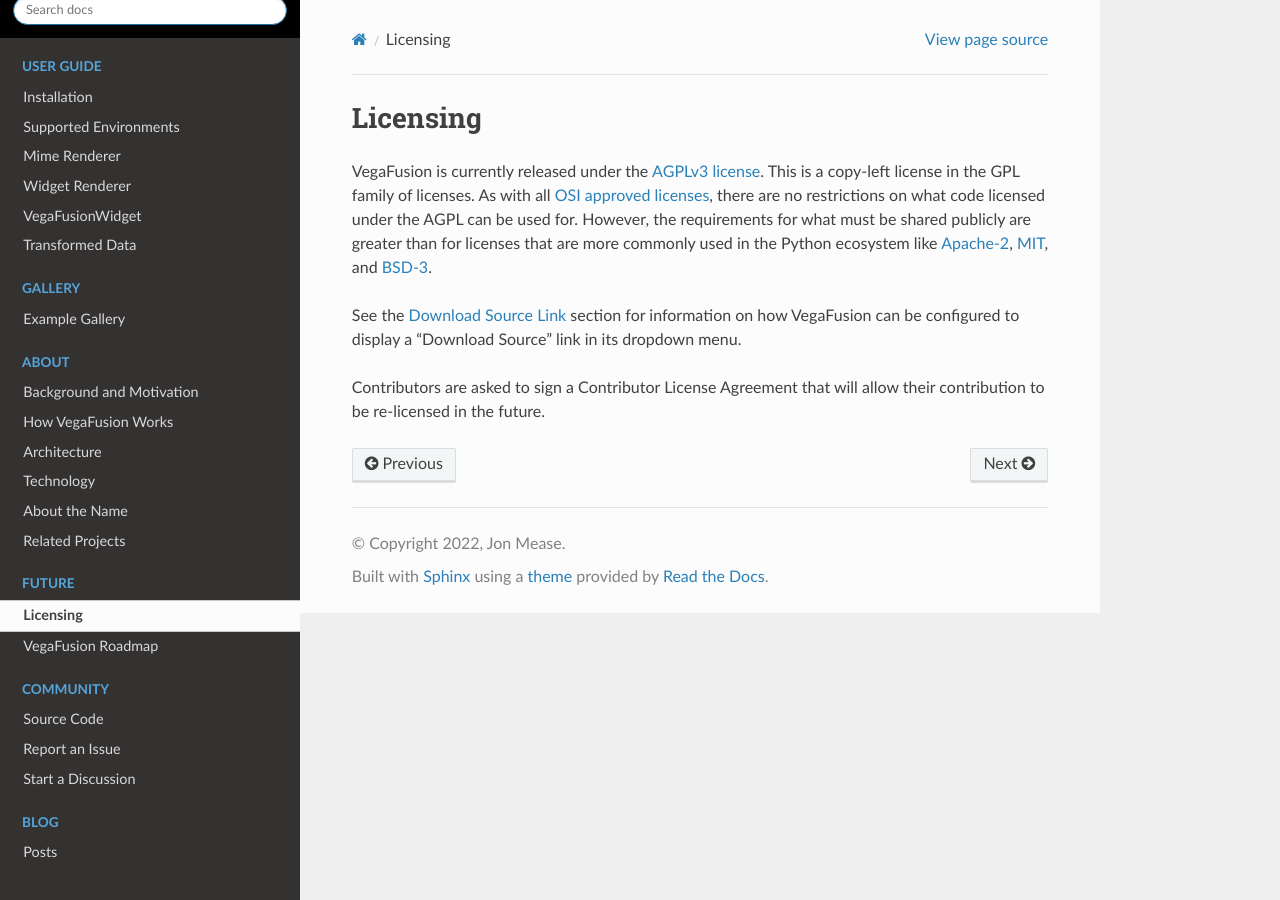
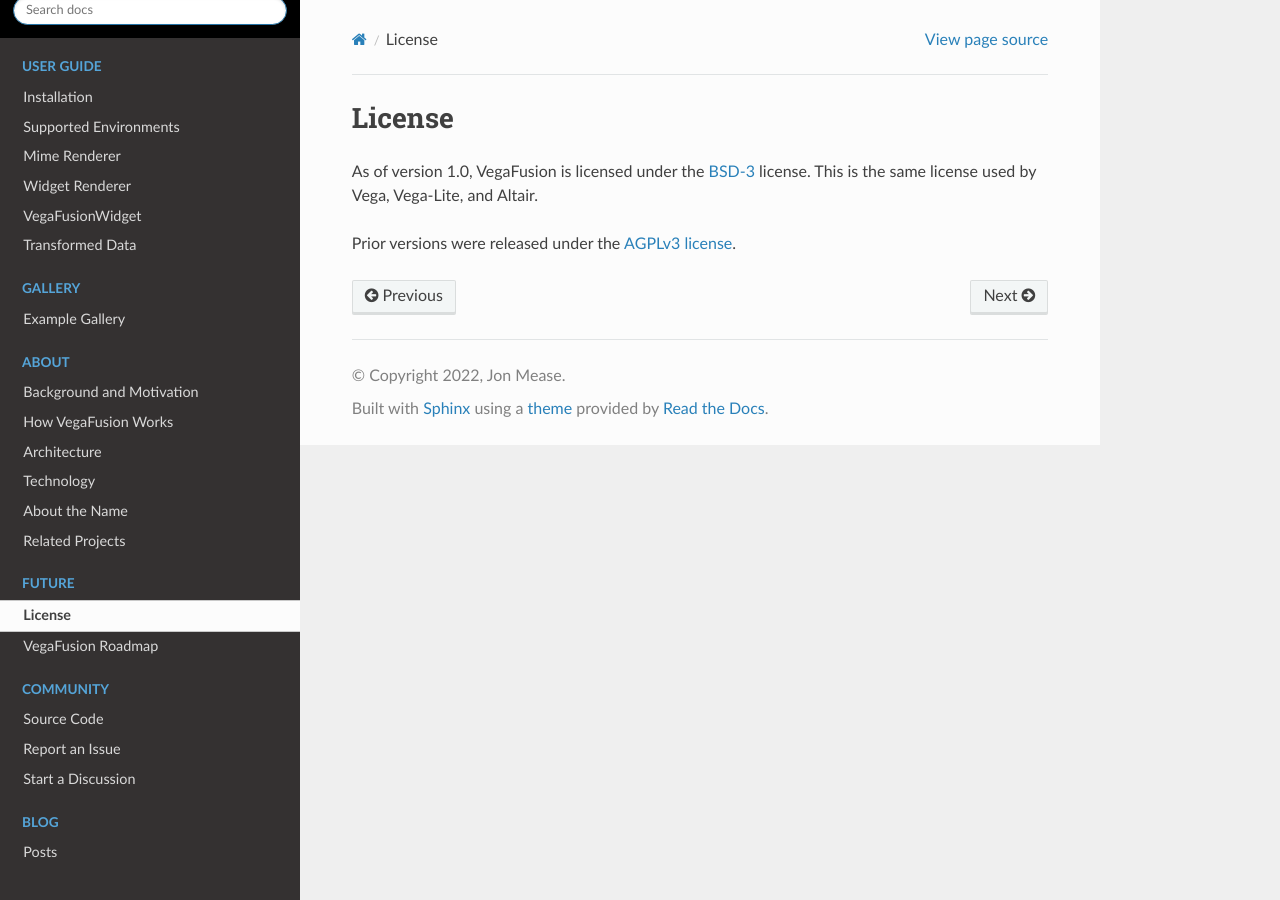
Before and after one commit to vegafusion/vegafusion.github.io, a Sphinx documentation site: the page built from source/license_overview.md, in a window 1280 px wide. Built offline with Sphinx 7.4.7 and the Read the Docs theme 2.0.0, drawn with Linux system fonts in a browser that asks for light colours.

Commit message:
Remove download_source_link docs and update license to BSD-3.

```diff
--- a/source/license_overview.md
+++ b/source/license_overview.md
@@ -1,6 +1,4 @@
-# Licensing
-VegaFusion is currently released under the [AGPLv3 license](https://www.gnu.org/licenses/agpl-3.0.en.html). This is a copy-left license in the GPL family of licenses. As with all [OSI approved licenses](https://opensource.org/licenses/alphabetical), there are no restrictions on what code licensed under the AGPL can be used for. However, the requirements for what must be shared publicly are greater than for licenses that are more commonly used in the Python ecosystem like [Apache-2](https://opensource.org/licenses/Apache-2.0), [MIT](https://opensource.org/licenses/MIT), and [BSD-3](https://opensource.org/licenses/BSD-3-Clause).
+# License
+As of version 1.0, VegaFusion is licensed under the [BSD-3](https://opensource.org/licenses/BSD-3-Clause) license. This is the same license used by Vega, Vega-Lite, and Altair.
 
-See the {ref}`download_source_link` section for information on how VegaFusion can be configured to display a "Download Source" link in its dropdown  menu.
-
-Contributors are asked to sign a Contributor License Agreement that will allow their contribution to be re-licensed in the future.
+Prior versions were released under the [AGPLv3 license](https://www.gnu.org/licenses/agpl-3.0.en.html).
```
Also changed, not shown: source/download_source_link.md (deleted, +0 -46 lines), source/widget.md (+0 -1 lines).
